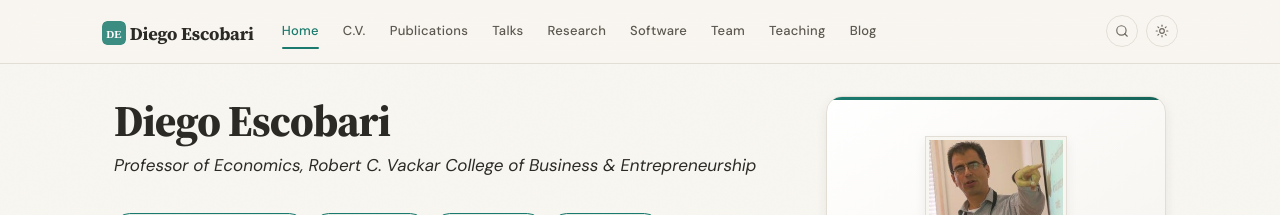
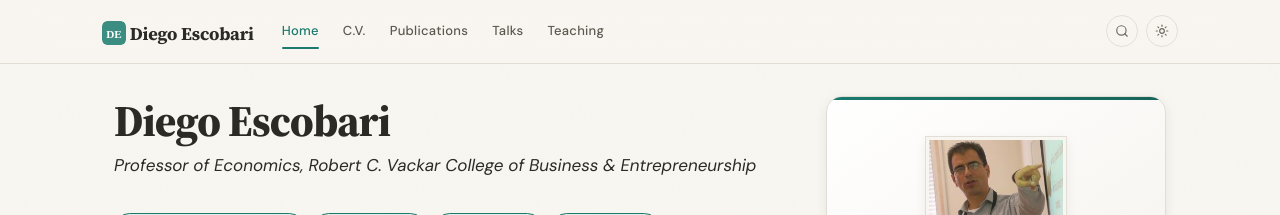
Before and after one commit to diegoescobari/diegoescobari.github.io, a Jekyll site: the page built from _pages/home.md, in a window 1280 px wide. Shown: the top 215 px of the page. Built offline with Jekyll 4.4.1, drawn with Linux system fonts in a browser that asks for light colours; part of the change alters nothing that is shown.

Commit message:
_config.yml

```diff
--- a/_config.yml
+++ b/_config.yml
@@ -51,11 +51,11 @@ nav_pages:
     label: C.V.
   - name: publications
   - name: talks
-  - name: research
-  - name: software
-  - name: team
+#  - name: research
+#  - name: software
+#  - name: team
   - name: teaching
-  - name: blog
+#  - name: blog
 
 # ============================================================
 # STEP 5: Publications (assets/ref.bib)
@@ -63,8 +63,8 @@ nav_pages:
 # Your name is bolded in the publication list. Write it exactly as it
 # appears in the rendered list ("Last, F. M."); list the longest form first.
 scholar:
-  last_name: Feynman
-  first_name: ["R. P.", "R."]
+  last_name: Escobari
+  first_name: ["D.", "Diego"]
   style: citesty
   locale: en
   source: /assets/
```
